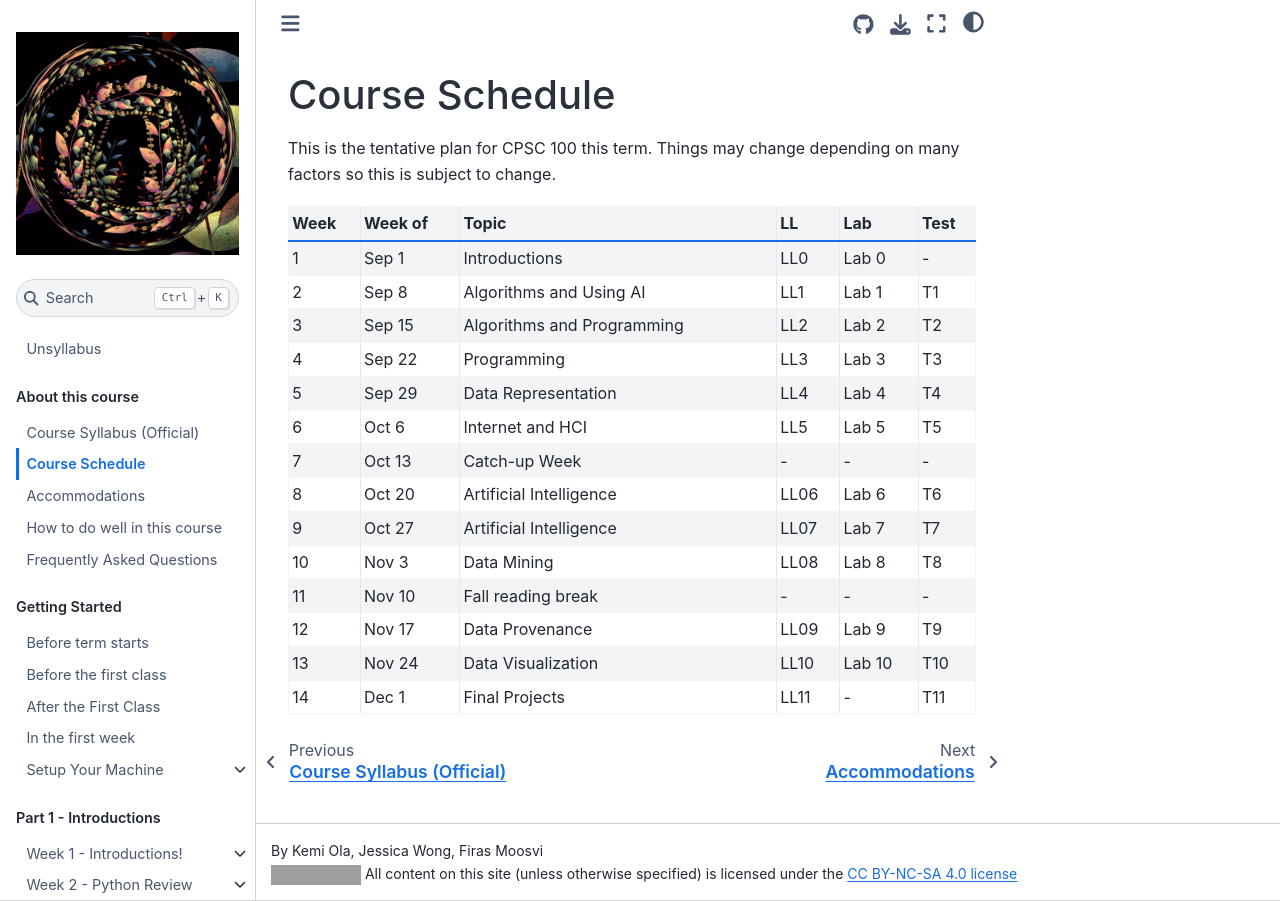
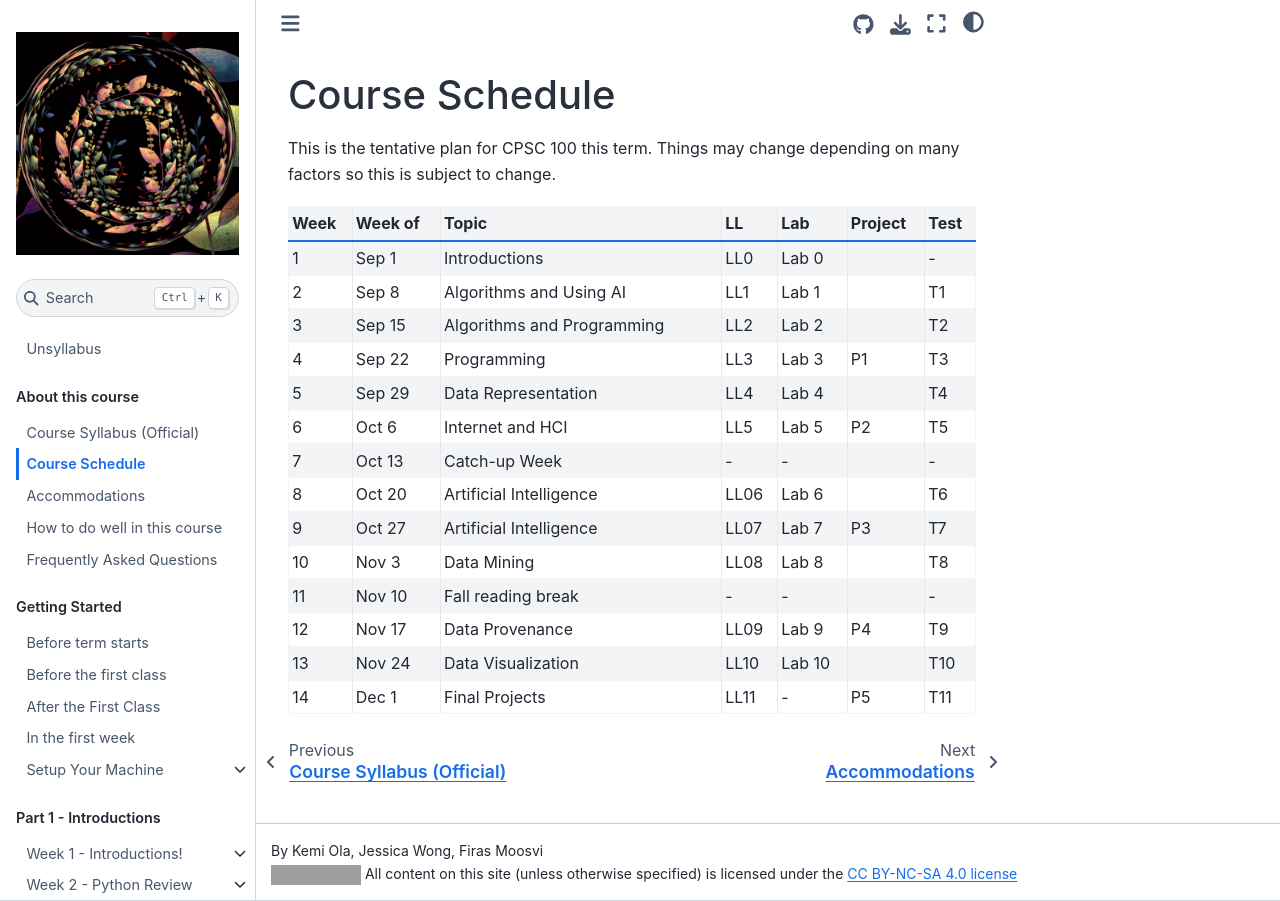
Before and after one commit to UBC-CS/cpsc100, a Jupyter Book: the page built from about/course_schedule.md, in a window 1280 px wide. Built offline with Jupyter Book 1.0.4 settings and Sphinx 7.4.7 and the Sphinx Book theme 1.1.4, drawn with Linux system fonts in a browser that asks for light colours; pages that are not in the unit, such as notebooks, are missing from menus; grey boxes are pictures that could not be loaded.

Commit message:
add project and LL

```diff
--- a/about/syllabus_bits/schedule.md
+++ b/about/syllabus_bits/schedule.md
@@ -1,22 +1,22 @@
 This is the tentative plan for {{ COURSE_CODE }} this term.
 Things may change depending on many factors so this is subject to change.
 
-| Week | Week of | Topic                      | LL   | Lab    | Test |
-|------|---------|----------------------------|------|--------|------|
-| 1    | Sep 1   | Introductions              | LL0  | Lab 0  | -    |
-| 2    | Sep 8   | Algorithms and Using AI    | LL1  | Lab 1  | T1   |
-| 3    | Sep 15  | Algorithms and Programming | LL2  | Lab 2  | T2   |
-| 4    | Sep 22  | Programming                | LL3  | Lab 3  | T3   |
-| 5    | Sep 29  | Data Representation        | LL4  | Lab 4  | T4   |
-| 6    | Oct 6   | Internet and HCI           | LL5  | Lab 5  | T5   |
-| 7    | Oct 13  | Catch-up Week              | -    | -      | -    |
-| 8    | Oct 20  | Artificial Intelligence    | LL06 | Lab 6  | T6   |
-| 9    | Oct 27  | Artificial Intelligence    | LL07 | Lab 7  | T7   |
-| 10   | Nov 3   | Data Mining                | LL08 | Lab 8  | T8   |
-| 11   | Nov 10  | Fall reading break         | -    | -      | -    |
-| 12   | Nov 17  | Data Provenance            | LL09 | Lab 9  | T9   |
-| 13   | Nov 24  | Data Visualization         | LL10 | Lab 10 | T10  |
-| 14   | Dec 1   | Final Projects             | LL11 | -      | T11  |
+| Week | Week of | Topic                      | LL   | Lab    | Project | Test |
+|------|---------|----------------------------|------|--------|---------|------|
+| 1    | Sep 1   | Introductions              | LL0  | Lab 0  |         | -    |
+| 2    | Sep 8   | Algorithms and Using AI    | LL1  | Lab 1  |         | T1   |
+| 3    | Sep 15  | Algorithms and Programming | LL2  | Lab 2  |         | T2   |
+| 4    | Sep 22  | Programming                | LL3  | Lab 3  | P1      | T3   |
+| 5    | Sep 29  | Data Representation        | LL4  | Lab 4  |         | T4   |
+| 6    | Oct 6   | Internet and HCI           | LL5  | Lab 5  | P2      | T5   |
+| 7    | Oct 13  | Catch-up Week              | -    | -      |         | -    |
+| 8    | Oct 20  | Artificial Intelligence    | LL06 | Lab 6  |         | T6   |
+| 9    | Oct 27  | Artificial Intelligence    | LL07 | Lab 7  | P3      | T7   |
+| 10   | Nov 3   | Data Mining                | LL08 | Lab 8  |         | T8   |
+| 11   | Nov 10  | Fall reading break         | -    | -      |         | -    |
+| 12   | Nov 17  | Data Provenance            | LL09 | Lab 9  | P4      | T9   |
+| 13   | Nov 24  | Data Visualization         | LL10 | Lab 10 |         | T10  |
+| 14   | Dec 1   | Final Projects             | LL11 | -      | P5      | T11  |
 
 <!-- ## Organizing Notes
 
```
